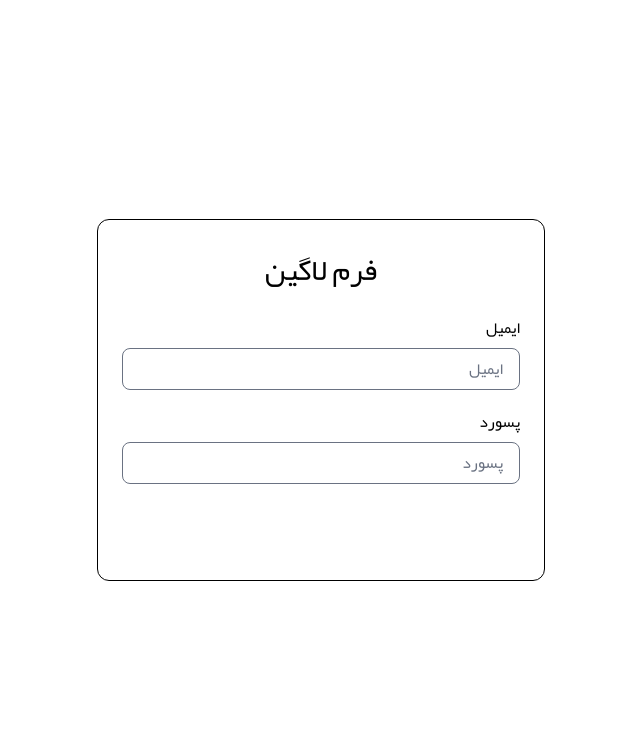
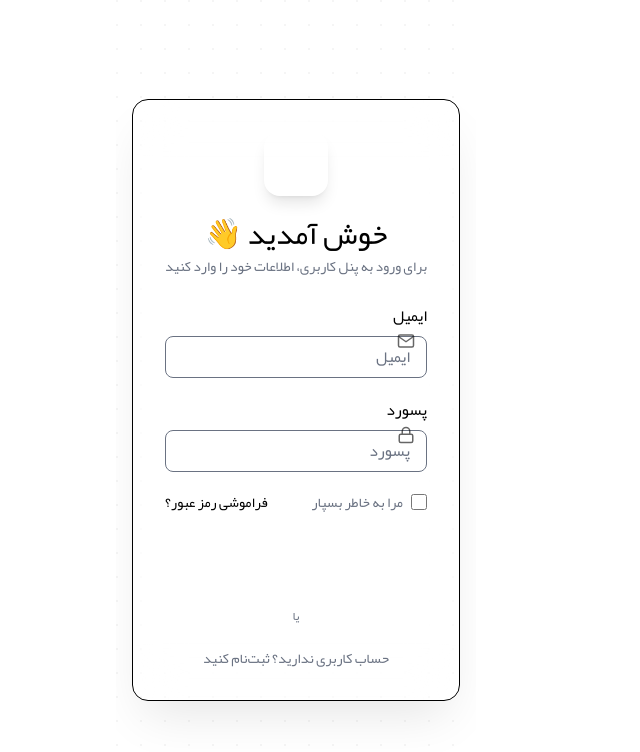
Before and after one commit to devfaf/TaskFlow, a React (Vite) app: page /login in a window 1280 px wide. Shown: the top 752 px of the page, without its empty margins (359-999 px from the left). Built offline with nearby package versions, Linux system fonts and the light colour scheme.

Commit message:
fix: improve login form styling

```diff
--- a/src/features/auth/components/Login.tsx
+++ b/src/features/auth/components/Login.tsx
@@ -3,13 +3,14 @@ import Button from "../../../components/common/Button"
 import { useAuthStore } from "../../auth/authStore"
 import { useNavigate } from "react-router"
 import { useState } from "react"
-import { ImSpinner2 } from "react-icons/im";
+import { ImSpinner2 } from "react-icons/im"
+import { FiMail, FiLock, FiArrowLeft } from "react-icons/fi"
 import "../../../styles/index.css"
 
 const Login = () => {
-    const login = useAuthStore(state => state.login)
+    const login = useAuthStore((state) => state.login)
     const navigate = useNavigate()
-    const [isLoading, setIsLoading] = useState(false);
+    const [isLoading, setIsLoading] = useState(false)
 
     const submitHandler = (e: React.SubmitEvent) => {
         e.preventDefault()
@@ -19,20 +20,41 @@ const Login = () => {
         setTimeout(() => {
             login()
             navigate("/profile")
-        }, 700);
+        }, 700)
     }
 
     return (
+        <div className="relative flex min-h-screen items-center justify-center overflow-hidden bg-[var(--color-bg)] px-4 py-10">
+            <div className="pointer-events-none absolute -top-32 -right-32 h-96 w-96 rounded-full bg-[var(--color-primary)] opacity-20 blur-3xl" />
+            <div className="pointer-events-none absolute -bottom-32 -left-32 h-96 w-96 rounded-full bg-[var(--color-primary)] opacity-10 blur-3xl" />
+            <div
+                className="pointer-events-none absolute inset-0 opacity-[0.04]"
+                style={{
+                    backgroundImage:
+                        "radial-gradient(circle at 1px 1px, currentColor 1px, transparent 0)",
+                    backgroundSize: "24px 24px",
+                }}
+            />
+
             <form
                 onSubmit={submitHandler}
-    action=""
-    className="w-full max-w-md flex flex-col items-center justify-center gap-5 rounded-xl border border-[var(--color-border)] bg-[var(--color-card)] p-6"
+                className="relative z-10 flex w-full max-w-md flex-col items-center gap-5 rounded-2xl border border-[var(--color-border)] bg-[var(--color-card)]/80 p-8 shadow-2xl shadow-black/10 backdrop-blur-xl transition-all duration-500 hover:shadow-[var(--color-primary)]/10"
             >
-    <h2 className="py-2 text-3xl font-bold text-[var(--color-primary)]">
-        فرم لاگین
+                <div className="flex h-16 w-16 items-center justify-center rounded-2xl bg-[var(--color-primary)] text-2xl font-black text-white shadow-lg shadow-[var(--color-primary)]/40">
+                    پ
+                </div>
+
+                <div className="flex flex-col items-center gap-1 pb-2 text-center">
+                    <h2 className="text-3xl font-extrabold text-[var(--color-primary)]">
+                        خوش آمدید 👋
                     </h2>
+                    <p className="text-sm text-[var(--color-text-muted,theme(colors.gray.500))]">
+                        برای ورود به پنل کاربری، اطلاعات خود را وارد کنید
+                    </p>
+                </div>
 
-    <div className="w-full">
+                <div className="group relative w-full">
+                    <FiMail className="pointer-events-none absolute top-1/2 right-3 z-10 -translate-y-1/2 text-lg text-[var(--color-primary)] opacity-60 transition group-focus-within:opacity-100" />
                     <Input
                         id="email"
                         placeholder="ایمیل"
@@ -40,8 +62,8 @@ const Login = () => {
                         type="email"
                     />
                 </div>
-
-    <div className="w-full">
+                <div className="group relative w-full">
+                    <FiLock className="pointer-events-none absolute top-1/2 right-3 z-10 -translate-y-1/2 text-lg text-[var(--color-primary)] opacity-60 transition group-focus-within:opacity-100" />
                     <Input
                         placeholder="پسورد"
                         label="پسورد"
@@ -49,24 +71,64 @@ const Login = () => {
                     />
                 </div>
 
+                <div className="flex w-full items-center justify-between text-sm">
+                    <label className="flex cursor-pointer items-center gap-2 text-[var(--color-text-muted,theme(colors.gray.500))] select-none">
+                        <input
+                            type="checkbox"
+                            className="h-4 w-4 cursor-pointer rounded border-[var(--color-border)] accent-[var(--color-primary)]"
+                        />
+                        مرا به خاطر بسپار
+                    </label>
+
+                    <button
+                        type="button"
+                        className="font-medium text-[var(--color-primary)] transition hover:opacity-80"
+                    >
+                        فراموشی رمز عبور؟
+                    </button>
+                </div>
+
                 <div className="w-full pt-2">
                     <Button
                         type="submit"
                         disabled={isLoading}
                         variant="primary"
-            className="w-full"
+                        className="w-full transition-transform duration-200 active:scale-[0.98]"
                     >
                         {isLoading ? (
                             <div className="flex items-center justify-center gap-2">
-                    <span>درحال ورود به پنل کاربری...</span>
                                 <ImSpinner2 className="animate-spin text-lg" />
+                                <span>در حال ورود به پنل کاربری...</span>
                             </div>
                         ) : (
-                <span>ورود | ثبت نام</span>
+                            <span className="flex items-center justify-center gap-2">
+                                ورود | ثبت نام
+                                <FiArrowLeft className="transition-transform duration-300 group-hover:-translate-x-1" />
+                            </span>
                         )}
                     </Button>
                 </div>
+
+                <div className="flex w-full items-center gap-3 py-1">
+                    <span className="h-px flex-1 bg-[var(--color-border)]" />
+                    <span className="text-xs text-[var(--color-text-muted,theme(colors.gray.500))]">
+                        یا
+                    </span>
+                    <span className="h-px flex-1 bg-[var(--color-border)]" />
+                </div>
+
+                <p className="text-sm text-[var(--color-text-muted,theme(colors.gray.500))]">
+                    حساب کاربری ندارید؟{" "}
+                    <button
+                        type="button"
+                        onClick={() => navigate("/register")}
+                        className="font-bold text-[var(--color-primary)] transition hover:opacity-80"
+                    >
+                        ثبت‌نام کنید
+                    </button>
+                </p>
             </form>
+        </div>
     )
 }
 
```
Lines whose indentation alone changed are shown as unchanged.
